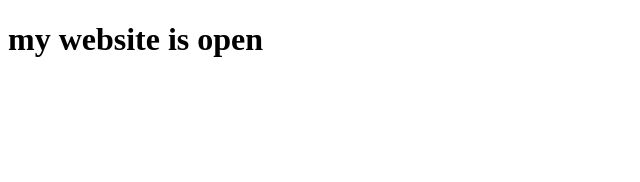
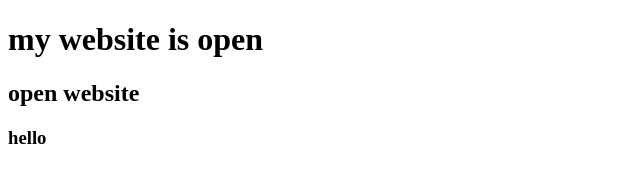
Before and after one commit to OnirbanMohii/developer-porfolio, a plain HTML site: page index.html in a window 1280 px wide. Shown: the whole page, without its empty margins (0-640 px from the left). Drawn offline with Linux system fonts and the light colour scheme.

Commit message:
added heading

```diff
--- a/index.html
+++ b/index.html
@@ -10,6 +10,8 @@
 
 <body>
     <h1>my website is open</h1>
+    <h2>open website</h2>
+    <h3>hello</h3>
 </body>
 
 </html>
```
